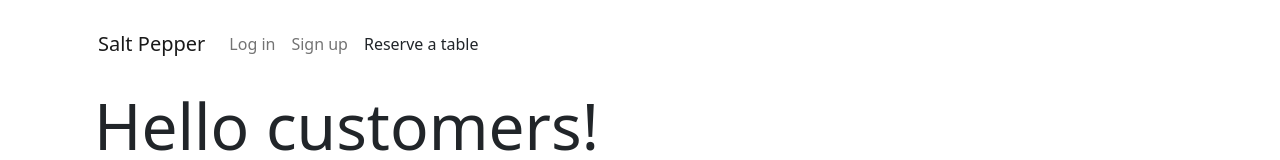
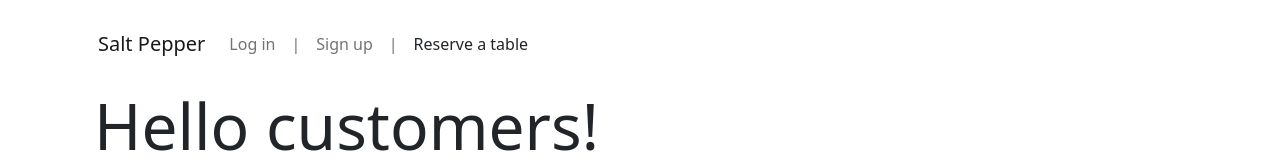
Before and after one commit to ngvhoang96/saltpepper_reservation, a React (Create React App) app in the folder client/: page / in a window 1280 px wide. Shown: the top 160 px of the page. Built offline with nearby package versions, Linux system fonts and the light colour scheme.

Commit message:
Rework on Navbar

```diff
--- a/client/src/components/NavigationBar.jsx
+++ b/client/src/components/NavigationBar.jsx
@@ -38,12 +38,17 @@ export const NavigationBar = () => {
 					{navLinks[customerReducer?.isLoggedIn ? 1 : 0].map(
 						({ name, href }, key) => {
 							return (
+								<>
 									<NavItem key={key}>
 										<NavLink className="float-end" href={href}>
 											{" "}
 											{name}
 										</NavLink>
 									</NavItem>
+									<span className="d-none d-lg-inline text-secondary fw-light align-self-center mx-2">
+										|
+									</span>
+								</>
 							);
 						}
 					)}
```
Lines whose indentation alone changed are shown as unchanged.
